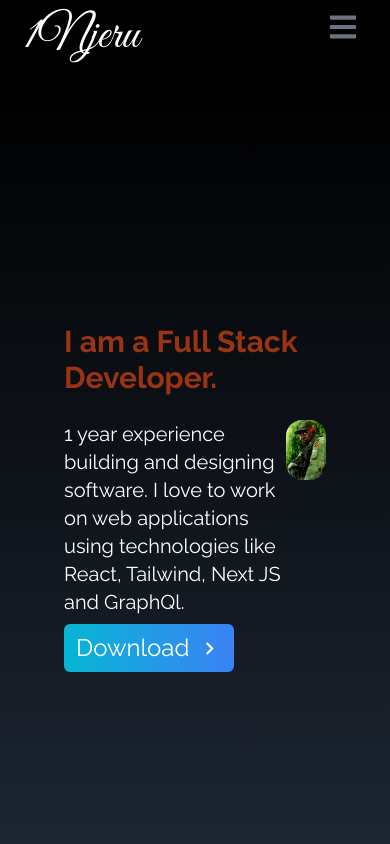
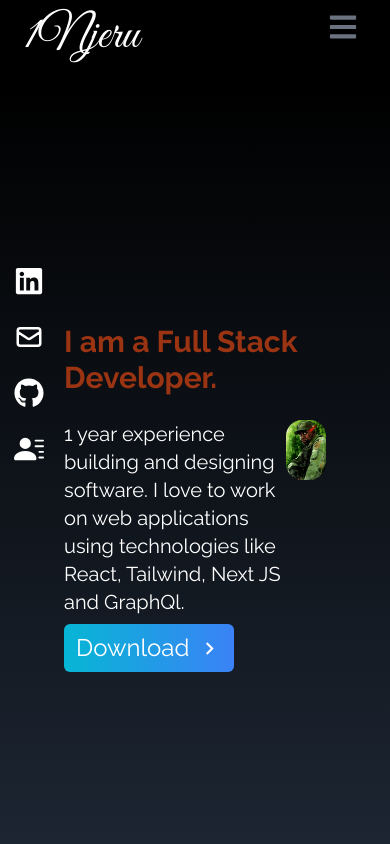
Before and after one commit to 1Njeru/portfolio, a React (Create React App) app: page / in a window 390 px wide. Shown: the top 844 px of the page. Built offline with nearby package versions, Linux system fonts and the light colour scheme.

Commit message:
Update SocialLinks.jsx

```diff
--- a/src/components/SocialLinks.jsx
+++ b/src/components/SocialLinks.jsx
@@ -9,7 +9,7 @@
 
 
   return (
-    <div className='hidden lg:flex flex-col top-[30%] left-0 fixed'>
+    <div className='lg:flex flex-col top-[30%] left-0 fixed'>
 <ul>
     <li className='flex justify-between item-center w-40 h-14 px-4 ml-[-100px] hover:ml-[-10px] duration-300'>
         <a href='https://www.linkedin.com/in/edwardnyaganjeru/' className='flex justify-between items-center w-full text-white'>
```
